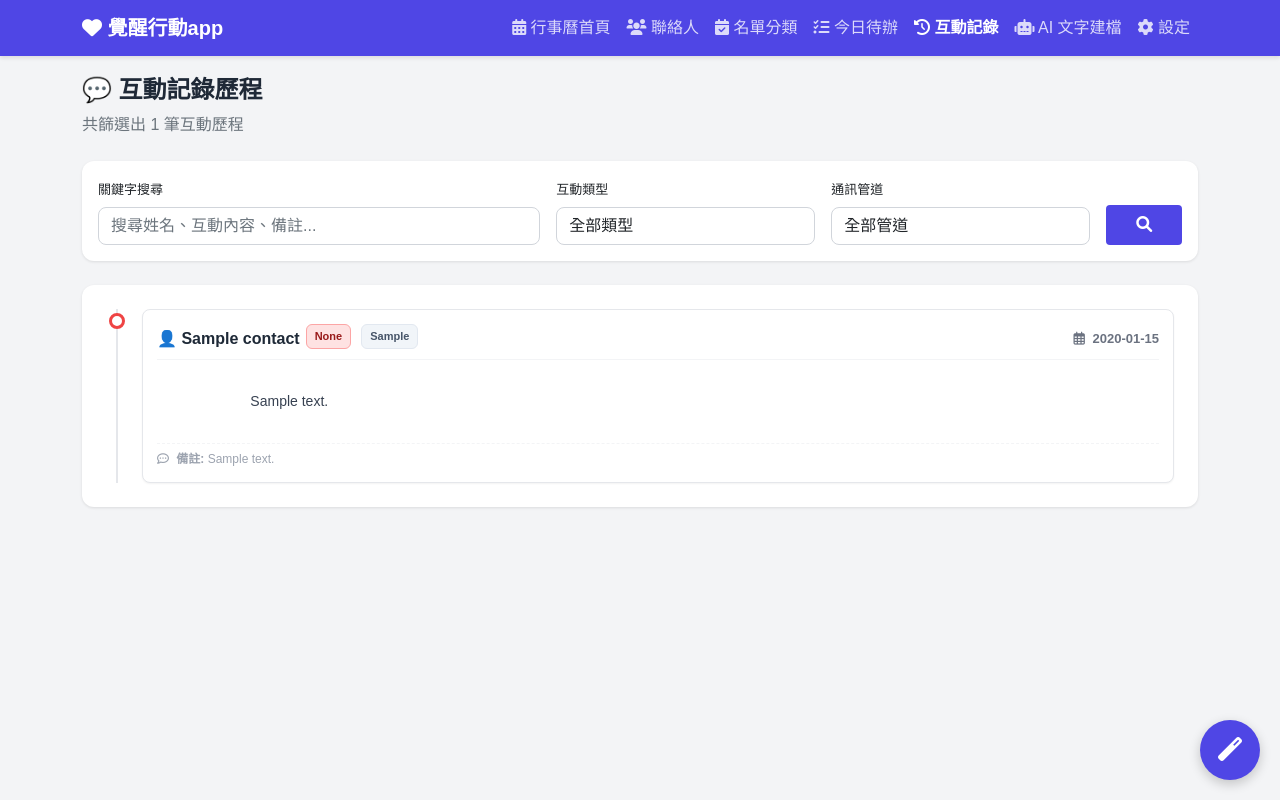
After one commit to HEROsky-ai/awakening-crm-app, a Flask app: page /interactions in a window 1280 px wide. The commit adds this page. Run offline with Flask 3, Linux system fonts and the light colour scheme; tables that the repository leaves empty hold one stand-in row (values such as "Sample post").

Commit message:
feat: 新增互動記錄頁面與時間軸，支援聊天內容檢視與長文折疊功能

```diff
--- a/templates/base.html
+++ b/templates/base.html
@@ -33,6 +33,118 @@
         .form-control:focus { border-color: var(--primary); box-shadow: 0 0 0 .2rem rgba(79,70,229,.25); }
 
         .badge-tag { background: #e0e7ff; color: var(--primary); padding: 4px 10px; border-radius: 12px; font-size: 12px; }
+
+        /* 標籤樣式 */
+        .tag {
+            display: inline-block;
+            padding: 3px 8px;
+            font-size: 11px;
+            font-weight: 600;
+            border-radius: 6px;
+            margin-right: 4px;
+            margin-bottom: 4px;
+            text-decoration: none;
+        }
+        .tag-blue { background-color: #dbeafe; color: #1e40af; border: 1px solid #bfdbfe; }
+        .tag-green { background-color: #d1fae5; color: #065f46; border: 1px solid #a7f3d0; }
+        .tag-orange { background-color: #ffedd5; color: #9a3412; border: 1px solid #fed7aa; }
+        .tag-red { background-color: #fee2e2; color: #991b1b; border: 1px solid #fca5a5; }
+        .tag-purple { background-color: #f3e8ff; color: #6b21a8; border: 1px solid #e9d5ff; }
+        .tag-gray { background-color: #f1f5f9; color: #475569; border: 1px solid #e2e8f0; }
+
+        /* 時間軸樣式 */
+        .timeline {
+            position: relative;
+            padding-left: 24px;
+            margin-left: 10px;
+            border-left: 2px solid #e5e7eb;
+        }
+        .timeline-item {
+            position: relative;
+            margin-bottom: 20px;
+        }
+        .timeline-item:last-child {
+            margin-bottom: 0;
+        }
+        .timeline-badge {
+            position: absolute;
+            left: -33px;
+            top: 4px;
+            width: 16px;
+            height: 16px;
+            border-radius: 50%;
+            background: #fff;
+            border: 3px solid var(--primary);
+            z-index: 1;
+        }
+        .timeline-card {
+            background: #fff;
+            border: 1px solid #e5e7eb;
+            border-radius: 8px;
+            padding: 14px;
+            box-shadow: 0 1px 2px rgba(0,0,0,0.05);
+        }
+        .timeline-header {
+            display: flex;
+            justify-content: space-between;
+            align-items: center;
+            flex-wrap: wrap;
+            gap: 8px;
+            margin-bottom: 8px;
+            border-bottom: 1px solid #f3f4f6;
+            padding-bottom: 6px;
+        }
+        .timeline-date {
+            font-size: 13px;
+            color: #6b7280;
+            font-weight: 600;
+        }
+        .timeline-meta {
+            display: flex;
+            gap: 6px;
+            align-items: center;
+        }
+        .timeline-content {
+            font-size: 14px;
+            color: #374151;
+            line-height: 1.6;
+            white-space: pre-wrap;
+            word-break: break-all;
+        }
+        .timeline-notes {
+            margin-top: 8px;
+            padding-top: 6px;
+            border-top: 1px dashed #f3f4f6;
+            font-size: 12px;
+            color: #9ca3af;
+        }
+
+        /* 折疊與展開 */
+        .expandable-content {
+            max-height: 90px;
+            overflow: hidden;
+            position: relative;
+            transition: max-height 0.2s ease;
+        }
+        .expandable-content.expanded {
+            max-height: none;
+        }
+        .expand-btn {
+            background: none;
+            border: none;
+            color: var(--primary);
+            font-size: 12px;
+            font-weight: 600;
+            padding: 4px 0 0 0;
+            cursor: pointer;
+            display: inline-flex;
+            align-items: center;
+            gap: 4px;
+        }
+        .expand-btn:hover {
+            color: var(--primary-light);
+            text-decoration: underline;
+        }
 
         /* 智能更新浮動框 */
         #smartUpdateBox {
@@ -86,6 +198,9 @@
                 </a>
                 <a class="nav-link {% if '/today' in request.path %}active{% endif %}" href="{{ url_for('today_view') }}">
                     <i class="fas fa-tasks"></i> 今日待辦
+                </a>
+                <a class="nav-link {% if '/interactions' in request.path %}active{% endif %}" href="{{ url_for('interaction_list') }}">
+                    <i class="fas fa-history"></i> 互動記錄
                 </a>
                 <a class="nav-link {% if '/ai_text_import' in request.path %}active{% endif %}" href="{{ url_for('ai_text_import') }}">
                     <i class="fas fa-robot"></i> AI 文字建檔
--- /dev/null
+++ b/templates/interactions.html
@@ -0,0 +1,121 @@
+{% extends "base.html" %}
+{% block title %}互動記錄歷程 - 覺醒行動app{% endblock %}
+
+{% block content %}
+<div class="page-header">
+    <h1>💬 互動記錄歷程</h1>
+    <p class="text-muted">共篩選出 {{ interactions|length }} 筆互動歷程</p>
+</div>
+
+<!-- 搜尋與篩選列 -->
+<div class="card p-3 mb-4">
+    <form method="get" action="{{ url_for('interaction_list') }}" class="row g-3">
+        <div class="col-md-5">
+            <label class="form-label font-weight-bold" style="font-size: 13px;">關鍵字搜尋</label>
+            <input type="text" name="keyword" class="form-control" placeholder="搜尋姓名、互動內容、備註..." value="{{ keyword }}">
+        </div>
+        <div class="col-md-3 col-sm-6">
+            <label class="form-label font-weight-bold" style="font-size: 13px;">互動類型</label>
+            <select name="type" class="form-control">
+                <option value="">全部類型</option>
+                {% for t in types %}
+                <option value="{{ t }}" {% if selected_type == t %}selected{% endif %}>
+                    {{ type_map.get(t, t) }}
+                </option>
+                {% endfor %}
+            </select>
+        </div>
+        <div class="col-md-3 col-sm-6">
+            <label class="form-label font-weight-bold" style="font-size: 13px;">通訊管道</label>
+            <select name="channel" class="form-control">
+                <option value="">全部管道</option>
+                {% for c in channels %}
+                <option value="{{ c }}" {% if selected_channel == c %}selected{% endif %}>
+                    {{ c }}
+                </option>
+                {% endfor %}
+            </select>
+        </div>
+        <div class="col-md-1 d-flex align-items-end">
+            <button type="submit" class="btn btn-primary w-100 py-2"><i class="fas fa-search"></i></button>
+        </div>
+    </form>
+    {% if keyword or selected_type or selected_channel %}
+    <div class="mt-2 text-end">
+        <a href="{{ url_for('interaction_list') }}" class="btn btn-sm btn-outline-secondary" style="font-size:12px;">
+            <i class="fas fa-times-circle"></i> 清除篩選條件
+        </a>
+    </div>
+    {% endif %}
+</div>
+
+<!-- 互動記錄時間軸 -->
+<div class="card p-4">
+    {% if interactions %}
+    <div class="timeline">
+        {% for i in interactions %}
+        <div class="timeline-item">
+            <div class="timeline-badge" style="border-color: {% if i.type == 'chat' %}#4f46e5{% elif i.type == 'care' %}#10b981{% elif i.type == 'share' %}#3b82f6{% elif i.type == 'invite' %}#f59e0b{% else %}#ef4444{% endif %};"></div>
+            <div class="timeline-card">
+                <div class="timeline-header">
+                    <div class="timeline-meta">
+                        <a href="{{ url_for('view_contact', contact_id=i.contact_id) }}" class="font-weight-bold text-decoration-none" style="font-size:16px; color:#1e2937; font-weight: 700;">
+                            👤 {{ i.contact_name }}
+                        </a>
+                        <span class="tag {% if i.type == 'chat' %}tag-blue{% elif i.type == 'care' %}tag-green{% elif i.type == 'share' %}tag-purple{% elif i.type == 'invite' %}tag-orange{% else %}tag-red{% endif %}">
+                            {{ type_map.get(i.type, i.type) }}
+                        </span>
+                        {% if i.channel %}
+                        <span class="tag tag-gray">{{ i.channel }}</span>
+                        {% endif %}
+                    </div>
+                    <span class="timeline-date"><i class="far fa-calendar-alt me-1"></i> {{ i.date }}</span>
+                </div>
+
+                <div class="timeline-content-wrapper">
+                    {% if i.content|length > 180 %}
+                    <div class="timeline-content expandable-content">
+                        {{ i.content }}
+                    </div>
+                    <button class="expand-btn" onclick="toggleExpand(this)">
+                        <i class="fas fa-chevron-down"></i> 展開全文
+                    </button>
+                    {% else %}
+                    <div class="timeline-content">
+                        {{ i.content }}
+                    </div>
+                    {% endif %}
+                </div>
+
+                {% if i.notes %}
+                <div class="timeline-notes">
+                    <i class="far fa-comment-dots me-1"></i> <strong>備註:</strong> {{ i.notes }}
+                </div>
+                {% endif %}
+            </div>
+        </div>
+        {% endfor %}
+    </div>
+    {% else %}
+    <div class="text-center py-5 text-muted">
+        <p style="font-size: 48px; margin-bottom: 10px;">📭</p>
+        <p>查無相符的互動記錄</p>
+    </div>
+    {% endif %}
+</div>
+{% endblock %}
+
+{% block extra_js %}
+<script>
+function toggleExpand(btn) {
+    const content = btn.previousElementSibling;
+    if (content.classList.contains('expanded')) {
+        content.classList.remove('expanded');
+        btn.innerHTML = '<i class="fas fa-chevron-down"></i> 展開全文';
+    } else {
+        content.classList.add('expanded');
+        btn.innerHTML = '<i class="fas fa-chevron-up"></i> 收合全文';
+    }
+}
+</script>
+{% endblock %}
--- a/web_app.py
+++ b/web_app.py
@@ -11,7 +11,7 @@ from datetime import datetime, timedelta
 import json
 from pathlib import Path
 
-from config import BASE_DIR
+from config import BASE_DIR, INTERACTION_TYPES, INTERACTION_CHANNELS
 from database import Database
 
 # ========== 雲端儲存設定 ==========
@@ -514,7 +514,7 @@ def get_static_html_template(contacts_data, sync_time):
                             <td>${{i.date}}</td>
                             <td>${{i.type}}</td>
                             <td>${{i.channel || \'-\'}}</td>
-                            <td>${{i.content}}</td>
+                            <td style="white-space: pre-wrap; word-break: break-all;">${{i.content}}</td>
                         </tr>
                     `;
                 }});
@@ -751,6 +751,51 @@ def dashboard():
         today_tasks=today_tasks,
         upcoming=upcoming,
         storage=storage
+    )
+
+# --- 互動記錄列表 ---
+
+@app.route('/interactions')
+def interaction_list():
+    contacts = db.get_all_contacts()
+    contact_map = {c['id']: c for c in contacts}
+
+    keyword = request.args.get('keyword', '').strip()
+    selected_type = request.args.get('type', '').strip()
+    selected_channel = request.args.get('channel', '').strip()
+
+    interactions = db.get_all_interactions()
+    filtered_interactions = []
+
+    for i in interactions:
+        contact = contact_map.get(i.get('contact_id'))
+        contact_name = contact['name'] if contact else '未知聯絡人'
+        i['contact_name'] = contact_name
+
+        # 篩選邏輯
+        if selected_type and i.get('type') != selected_type:
+            continue
+        if selected_channel and i.get('channel') != selected_channel:
+            continue
+        if keyword:
+            keyword_lower = keyword.lower()
+            name_match = keyword_lower in contact_name.lower()
+            content_match = keyword_lower in i.get('content', '').lower()
+            notes_match = keyword_lower in i.get('notes', '').lower()
+            if not (name_match or content_match or notes_match):
+                continue
+        filtered_interactions.append(i)
+
+    type_map = {'chat':'💬 聊天','care':'❤️ 關心','share':'📤 分享','invite':'🎉 邀約','followup':'📞 追蹤'}
+
+    return render_template('interactions.html',
+        interactions=filtered_interactions,
+        keyword=keyword,
+        selected_type=selected_type,
+        selected_channel=selected_channel,
+        type_map=type_map,
+        channels=INTERACTION_CHANNELS,
+        types=INTERACTION_TYPES
     )
 
 # --- 聯絡人列表 ---
```
Also changed, not shown: templates/contact_detail.html (+57 -16 lines).
